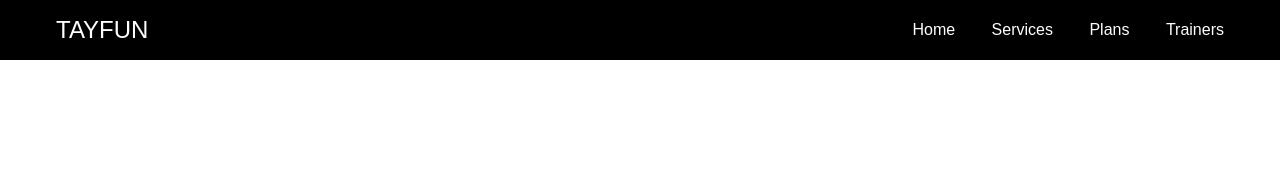
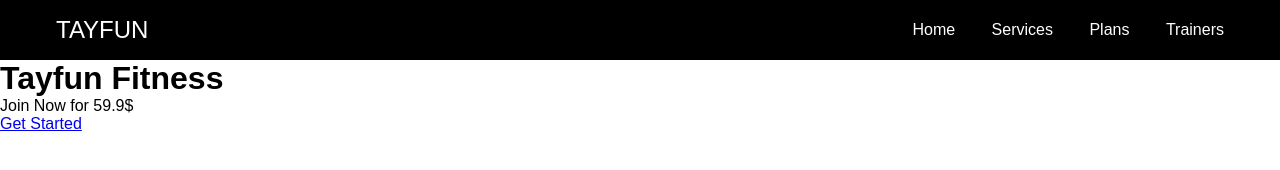
Before and after one commit to joxon1/fitnes_js, a plain HTML site: page index.html in a window 1280 px wide. Drawn offline with Linux system fonts and the light colour scheme.

Commit message:
hero components

```diff
--- a/index.html
+++ b/index.html
@@ -23,6 +23,13 @@
       </div>
     </nav>
     <!-- Hero Section -->
+    <div class="hero">
+      <div class="hero_content">
+        <h1>Tayfun Fitness</h1>
+        <p>Join Now for 59.9$</p>
+        <a href="/" class="button">Get Started</a>
+      </div>
+    </div>
   </body>
   <script src="app.js"></script>
 </html>
--- a/style.css
+++ b/style.css
@@ -9,6 +9,7 @@
   box-sizing: border-box;
   font-family: "Poppins", sans-serif;
 }
+/* Navbar Section */
 .navbar {
   background: var(--black);
   height: 60px;
@@ -86,3 +87,5 @@
     transform: translateY(-8px) rotate(-45deg);
   }
 }
+
+/* Hero Section */
```
Also changed, not shown: 7 other files.
